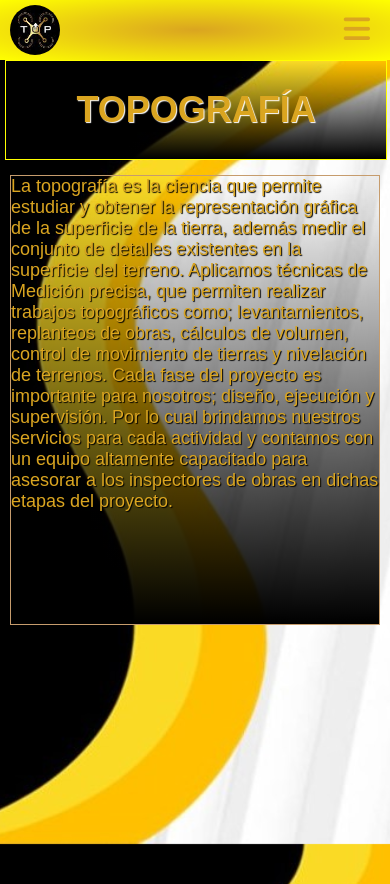
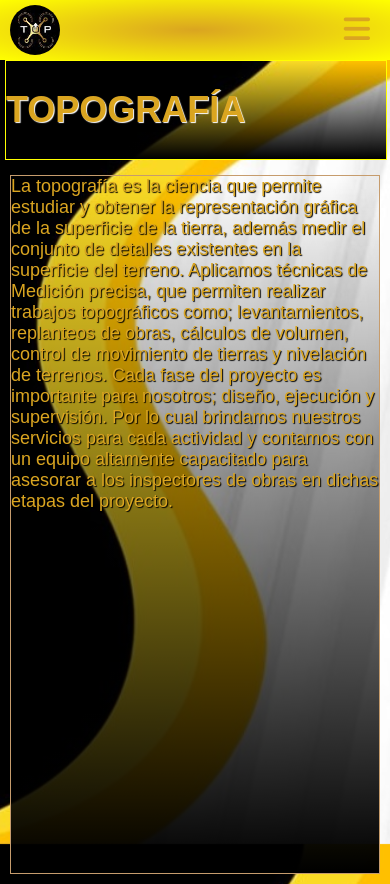
Before and after one commit to julio2275/TOP.oscar, a plain HTML site: page topografia.html in a window 390 px wide. Drawn offline with Linux system fonts and the light colour scheme.

Commit message:
Update topografia.css

```diff
--- a/topografia.css
+++ b/topografia.css
@@ -199,7 +199,7 @@ li a .active, li a:hover{
     background: linear-gradient(transparent,black );
     border: #c69c6d 0.5px solid;
     width: 100%;
-    height:450px;
+    height:auto;
     text-align: left;
     padding: 0px;
     margin-top: 5PX;
@@ -224,7 +224,7 @@ main {
     background-image: none;
     background-repeat: no-repeat;
     background-position: center center;
-    width: 100%;
+    width: auto;
 
 
 }
@@ -232,7 +232,7 @@ main {
 .titulo1 {
 
     color: goldenrod;
-    text-align: center;
+    text-align: left;
     justify-content: center;
     align-content: center;
     margin-left: 5px;
```
